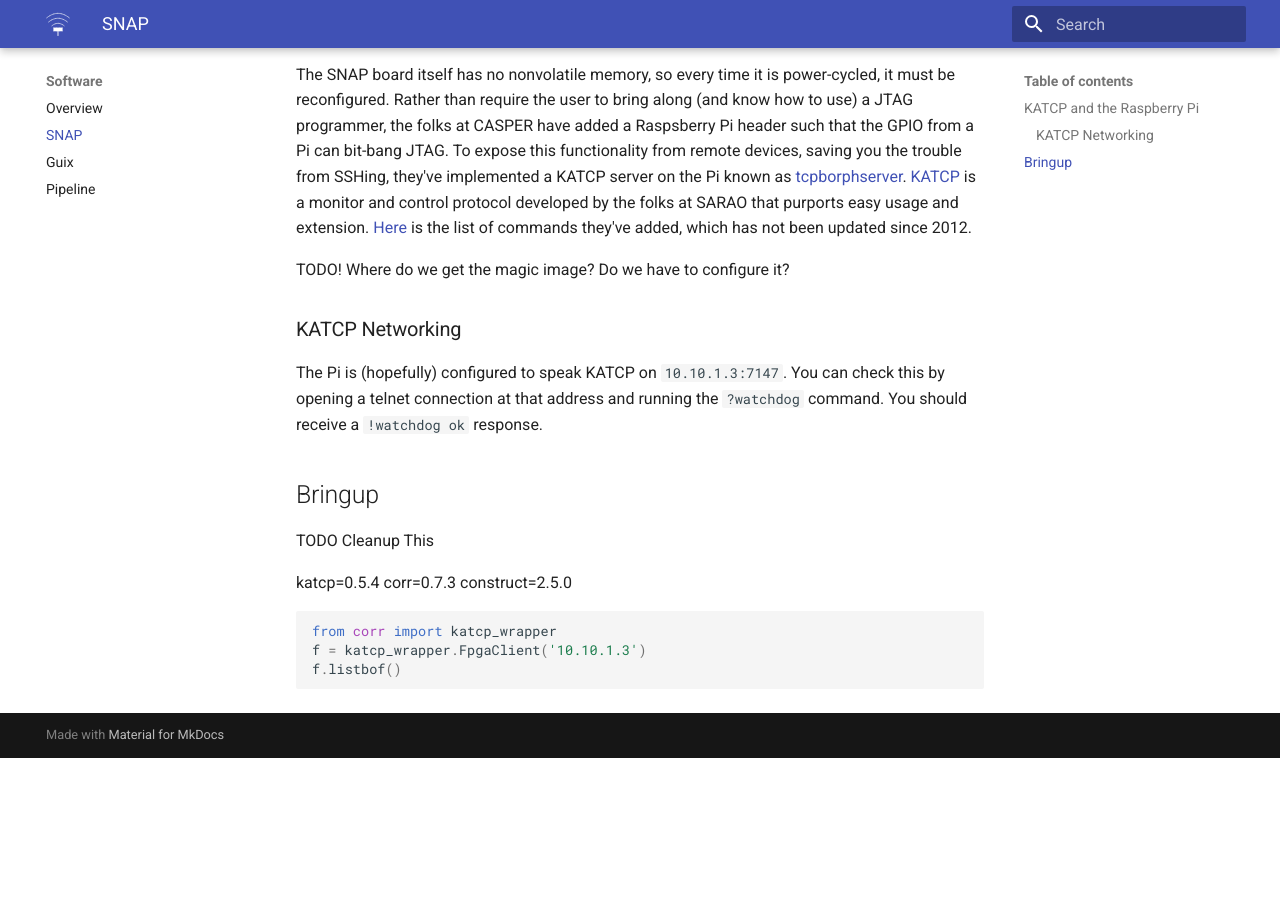
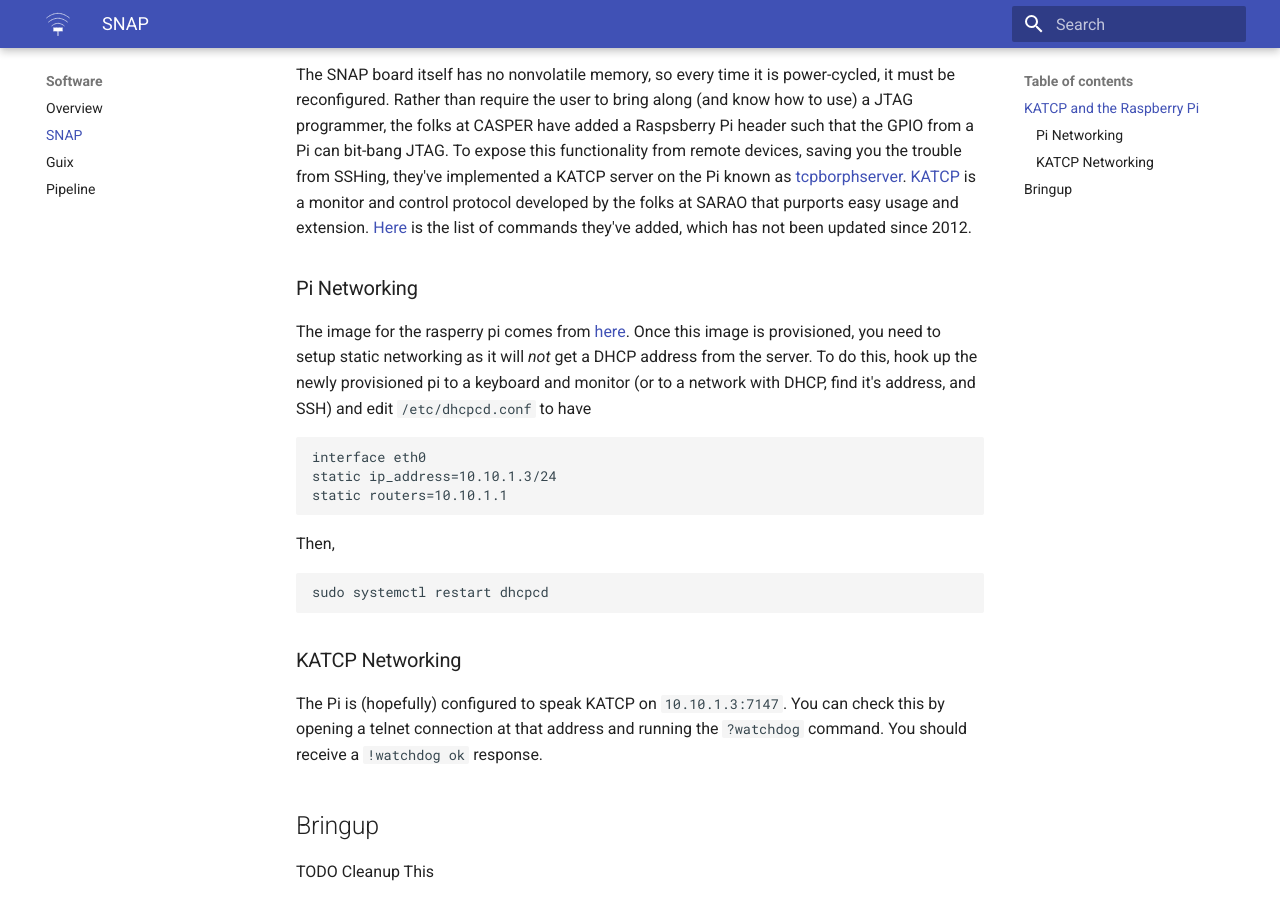
Before and after one commit to courtneyjkeeler/grex-telescope.github.io, an MkDocs documentation site: the page built from docs/software/snap.md, in a window 1280 px wide and 900 px high, scrolled down 401 px. Built offline with MkDocs 1.6.1 and Material for MkDocs 9.7.7, drawn with Linux system fonts in a browser that asks for light colours; before the commit the page ends 1159 px from its top, so only the background shows below that.

Commit message:
Add Pi networking information

````diff
--- a/docs/software/snap.md
+++ b/docs/software/snap.md
@@ -18,7 +18,26 @@ KATCP server on the Pi known as
 [tcpborphserver](https://casper.astro.berkeley.edu/wiki/Tcpborphserver). [KATCP](https://katcp-python.readthedocs.io/en/latest/_downloads/361189acb383a294be20d6c10c257cb4/NRF-KAT7-6.0-IFCE-002-Rev5-1.pdf)
 is a monitor and control protocol developed by the folks at SARAO that purports easy usage and extension. [Here](https://casper.astro.berkeley.edu/wiki/KATCP) is the list of commands they've added, which has not been updated since 2012.
 
-TODO! Where do we get the magic image? Do we have to configure it?
+### Pi Networking
+
+The image for the rasperry pi comes from
+[here](https://casper.astro.berkeley.edu/wiki/SNAP_Bringup#Configuring_a_SNAP_Raspberry_Pi).
+Once this image is provisioned, you need to setup static networking as it will
+_not_ get a DHCP address from the server. To do this, hook up the newly
+provisioned pi to a keyboard and monitor (or to a network with DHCP, find it's
+address, and SSH) and edit `/etc/dhcpcd.conf` to have
+
+```
+interface eth0
+static ip_address=10.10.1.3/24
+static routers=10.10.1.1
+```
+
+Then,
+
+```bash
+sudo systemctl restart dhcpcd
+```
 
 ### KATCP Networking
 
````
